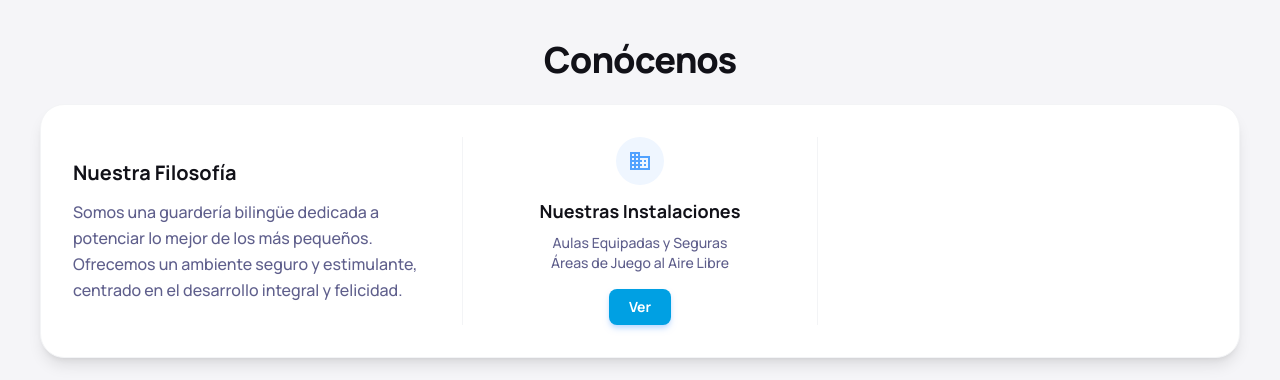
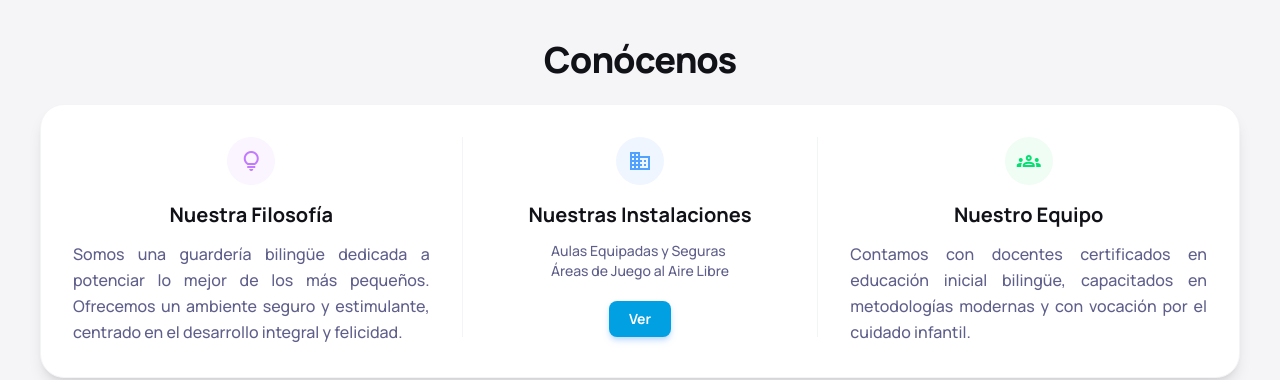
Before and after one commit to abeeflow/guarderia-san-jose-web, a React (Vite) app: page / in a window 1280 px wide. Shown: the part 1820-2200 px from the top of the page. Built offline with nearby package versions, Linux system fonts and the light colour scheme; no server answers; the database is empty.

Commit message:
ajuastes dseccion conocenos

```diff
--- a/src/components/EducationalProjectSection.tsx
+++ b/src/components/EducationalProjectSection.tsx
@@ -83,24 +83,27 @@ export default function EducationalProjectSection() {
 
         {/* Main Top Card */}
         <div className="bg-white rounded-3xl shadow-lg border border-gray-100 p-6 lg:p-8 mb-6">
-          <div className="grid grid-cols-1 lg:grid-cols-3 gap-6 lg:gap-8 items-center">
+          <div className="grid grid-cols-1 lg:grid-cols-3 gap-6 lg:gap-8 items-start">
 
             {/* Left Column: Philosophy */}
-            <div className="flex flex-col gap-3 text-center lg:text-left">
+            <div className="flex flex-col items-center gap-3 text-center">
+              <div className="w-12 h-12 bg-purple-50 rounded-full flex items-center justify-center text-purple-400 mb-1">
+                <span className="material-symbols-outlined text-2xl">lightbulb</span>
+              </div>
               <h3 className="text-xl font-bold text-[#111118]">Nuestra Filosofía</h3>
-              <p className="text-[#5f5f8c] text-sm lg:text-base font-medium leading-relaxed">
+              <p className="text-[#5f5f8c] text-sm lg:text-base font-medium leading-relaxed text-justify">
                 Somos una guardería bilingüe dedicada a potenciar lo mejor de los más pequeños.
                 Ofrecemos un ambiente seguro y estimulante, centrado en el desarrollo integral y felicidad.
               </p>
             </div>
 
-            {/* Middle Column: Team */}
-            <div className="flex flex-col items-center gap-2 text-center border-t lg:border-t-0 lg:border-l lg:border-r border-gray-100 py-6 lg:py-0">
+            {/* Middle Column: Installations */}
+            <div className="flex flex-col items-center gap-3 text-center border-t lg:border-t-0 lg:border-l lg:border-r border-gray-100 py-6 lg:py-0">
               <div className="w-12 h-12 bg-blue-50 rounded-full flex items-center justify-center text-blue-400 mb-1">
                 <span className="material-symbols-outlined text-2xl">domain</span>
               </div>
-              <h3 className="text-lg font-bold text-[#111118]">Nuestras Instalaciones</h3>
-              <div className="text-[#5f5f8c] text-sm font-medium">
+              <h3 className="text-xl font-bold text-[#111118]">Nuestras Instalaciones</h3>
+              <div className="text-[#5f5f8c] text-sm font-medium text-justify">
                 <p>Aulas Equipadas y Seguras</p>
                 <p>Áreas de Juego al Aire Libre</p>
               </div>
@@ -116,7 +119,16 @@ export default function EducationalProjectSection() {
               </button>
             </div>
 
-
+            {/* Right Column: Team */}
+            <div className="flex flex-col items-center gap-3 text-center border-t lg:border-t-0 border-gray-100 py-6 lg:py-0">
+              <div className="w-12 h-12 bg-green-50 rounded-full flex items-center justify-center text-green-400 mb-1">
+                <span className="material-symbols-outlined text-2xl">groups</span>
+              </div>
+              <h3 className="text-xl font-bold text-[#111118]">Nuestro Equipo</h3>
+              <p className="text-[#5f5f8c] text-sm lg:text-base font-medium leading-relaxed text-justify">
+              Contamos con docentes certificados en educación inicial bilingüe, capacitados en metodologías modernas y con vocación por el cuidado infantil.
+              </p>
+            </div>
 
           </div>
         </div>
```
